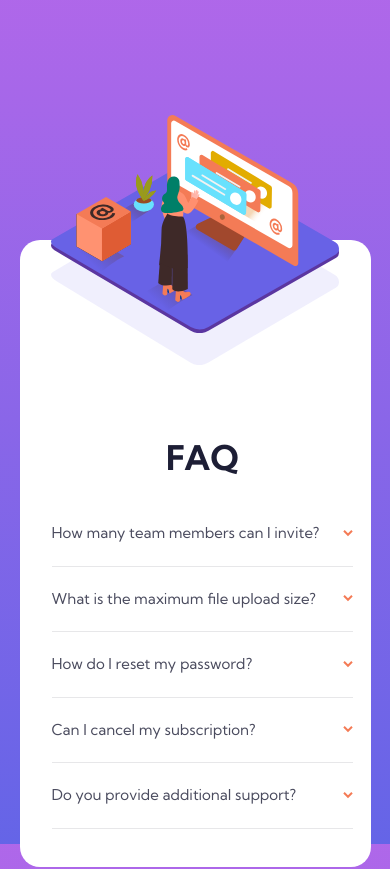
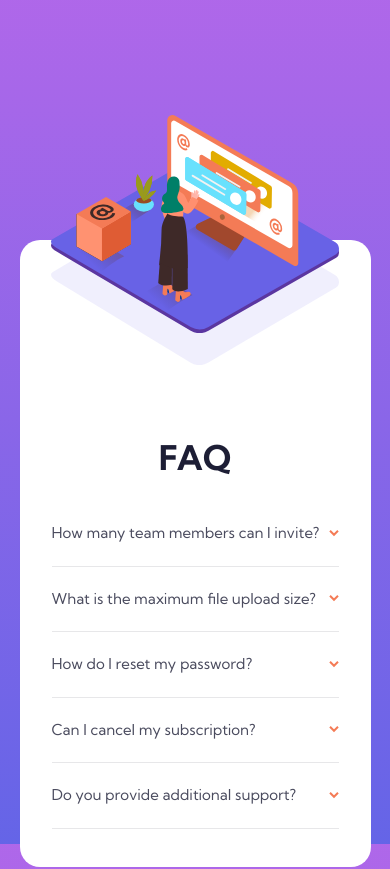
Before and after one commit to NatalyHalouchyk/faq-accordion-card, a plain HTML site: page index.html in a window 390 px wide. Shown: the top 869 px of the page. Drawn offline with Linux system fonts and the light colour scheme.

Commit message:
CSS updated for the mobile version

```diff
--- a/styles.css
+++ b/styles.css
@@ -109,9 +109,10 @@ hr {
   }
 
   .faq-box {
-    width: 86%;
+    width: 100%;
     padding: 9rem 2rem 2rem 2rem;
     flex: 1 1 auto;
+    box-sizing: border-box;
   }
 
   h1 {
```
